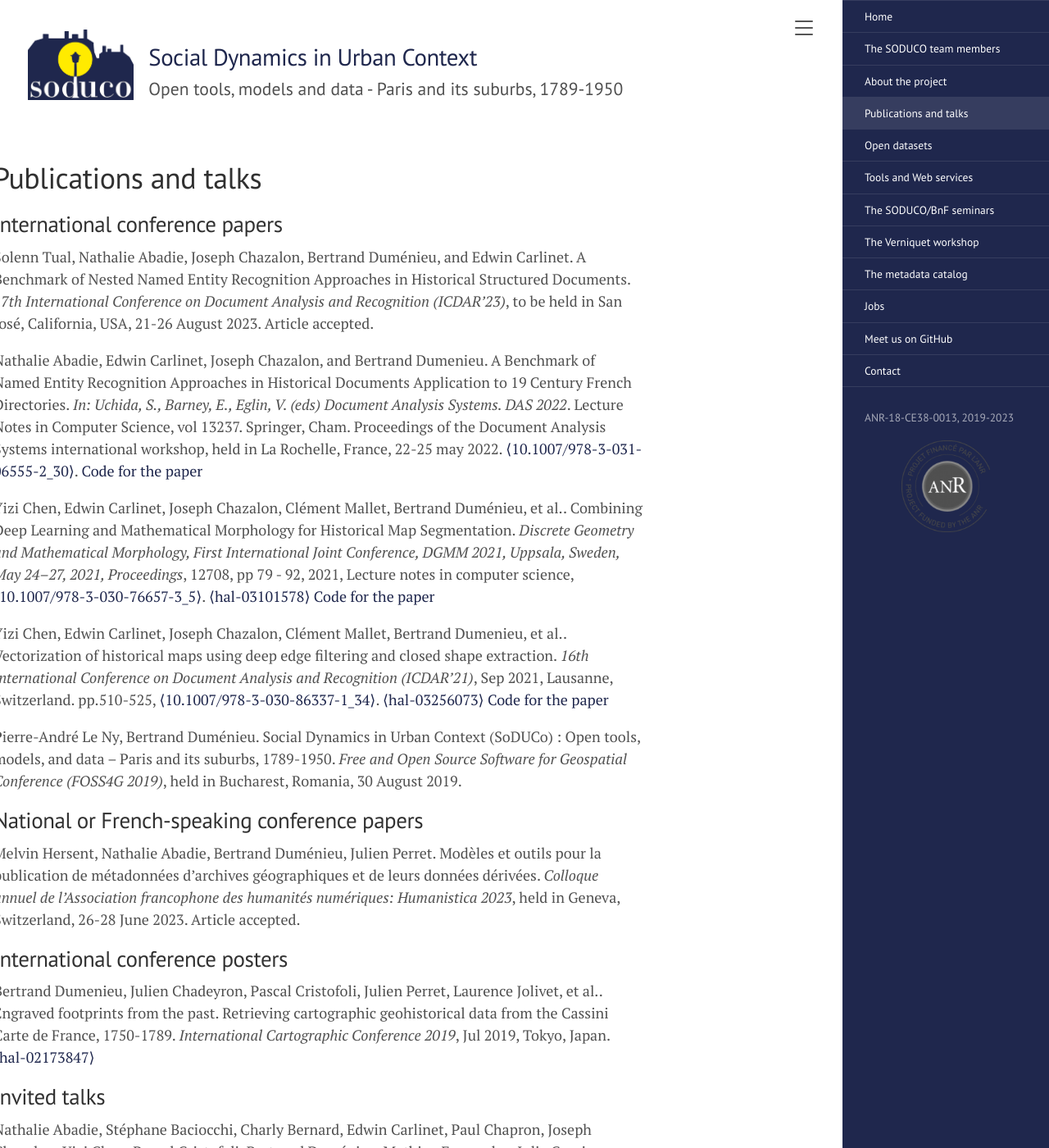
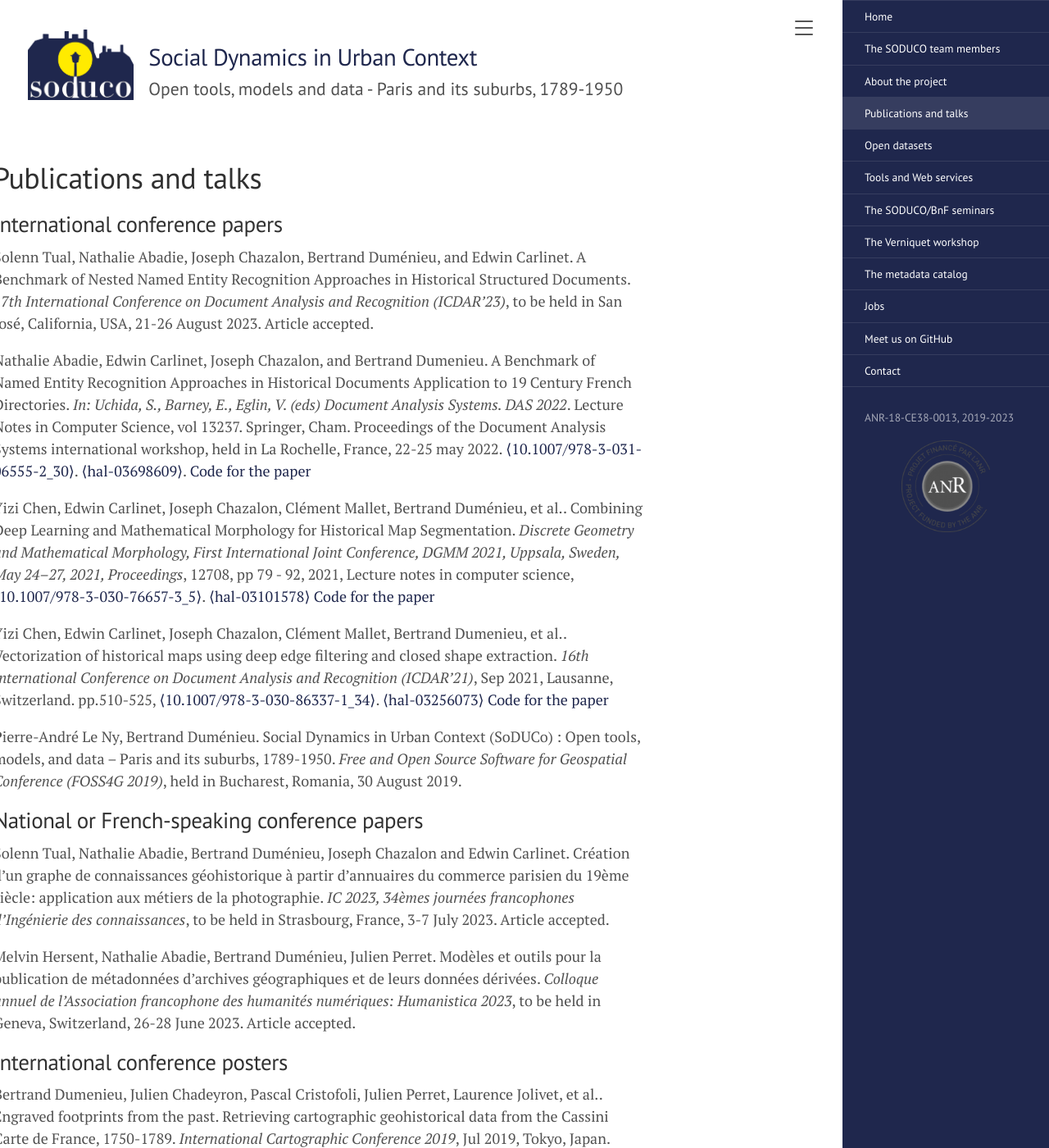
Before and after one commit to soduco/soduco.github.io, a Jekyll site: the page built from papers.md, in a window 1280 px wide and 1400 px high. Shown: the whole window at 82% size. Built offline with Jekyll 4.4.1, drawn with Linux system fonts in a browser that asks for light colours.

Commit message:
Added Solenn article at IC

```diff
--- a/papers.md
+++ b/papers.md
@@ -8,7 +8,7 @@ rank: 4
 
 Solenn Tual, Nathalie Abadie, Joseph Chazalon, Bertrand Duménieu, and Edwin Carlinet. A Benchmark of Nested Named Entity Recognition Approaches in Historical Structured Documents. *17th International Conference on Document Analysis and Recognition (ICDAR’23)*, to be held in San José, California, USA, 21-26 August 2023. Article accepted.
 
-Nathalie Abadie, Edwin Carlinet, Joseph Chazalon, and Bertrand Dumenieu. A Benchmark of Named Entity Recognition Approaches in Historical Documents Application to 19 Century French Directories. *In: Uchida, S., Barney, E., Eglin, V. (eds) Document Analysis Systems. DAS 2022*. Lecture Notes in Computer Science, vol 13237. Springer, Cham. Proceedings of the Document Analysis Systems international workshop, held in La Rochelle, France, 22-25 may 2022. [⟨10.1007/978-3-031-06555-2_30⟩](https://doi.org/10.1007/978-3-031-06555-2_30).
+Nathalie Abadie, Edwin Carlinet, Joseph Chazalon, and Bertrand Dumenieu. A Benchmark of Named Entity Recognition Approaches in Historical Documents Application to 19 Century French Directories. *In: Uchida, S., Barney, E., Eglin, V. (eds) Document Analysis Systems. DAS 2022*. Lecture Notes in Computer Science, vol 13237. Springer, Cham. Proceedings of the Document Analysis Systems international workshop, held in La Rochelle, France, 22-25 may 2022. [⟨10.1007/978-3-031-06555-2_30⟩](https://doi.org/10.1007/978-3-031-06555-2_30). [⟨hal-03698609⟩](https://hal.science/hal-03698609).
 [Code for the paper]( https://github.com/soduco/paper-ner-bench-das22.)
 
 Yizi Chen, Edwin Carlinet, Joseph Chazalon, Clément Mallet, Bertrand Duménieu, et al.. Combining Deep Learning and Mathematical Morphology for Historical Map Segmentation. *Discrete Geometry and Mathematical Morphology, First International Joint Conference, DGMM 2021, Uppsala, Sweden, May 24–27, 2021, Proceedings*, 12708, pp 79 - 92, 2021, Lecture notes in computer science, [⟨10.1007/978-3-030-76657-3_5⟩](https://dx.doi.org/10.1007/978-3-030-76657-3_5). [⟨hal-03101578⟩](https://hal.archives-ouvertes.fr/hal-03101578)
@@ -21,7 +21,9 @@ Pierre-André Le Ny, Bertrand Duménieu. Social Dynamics in Urban Context (SoDUC
 
 ## National or French-speaking conference papers
 
-Melvin Hersent, Nathalie Abadie, Bertrand Duménieu, Julien Perret. Modèles et outils pour la publication de métadonnées d'archives géographiques et de leurs données dérivées. *Colloque annuel de l'Association francophone des humanités numériques: Humanistica 2023*, held in Geneva, Switzerland, 26-28 June 2023. Article accepted.
+Solenn Tual, Nathalie Abadie, Bertrand Duménieu, Joseph Chazalon and Edwin Carlinet. Création d'un graphe de connaissances géohistorique à partir d'annuaires du commerce parisien du 19ème siècle: application aux métiers de la photographie. *IC 2023, 34èmes journées francophones d'Ingénierie des connaissances*, to be held in Strasbourg, France, 3-7 July 2023. Article accepted.
+
+Melvin Hersent, Nathalie Abadie, Bertrand Duménieu, Julien Perret. Modèles et outils pour la publication de métadonnées d'archives géographiques et de leurs données dérivées. *Colloque annuel de l'Association francophone des humanités numériques: Humanistica 2023*, to be held in Geneva, Switzerland, 26-28 June 2023. Article accepted.
 
 ## International conference posters
 
```
